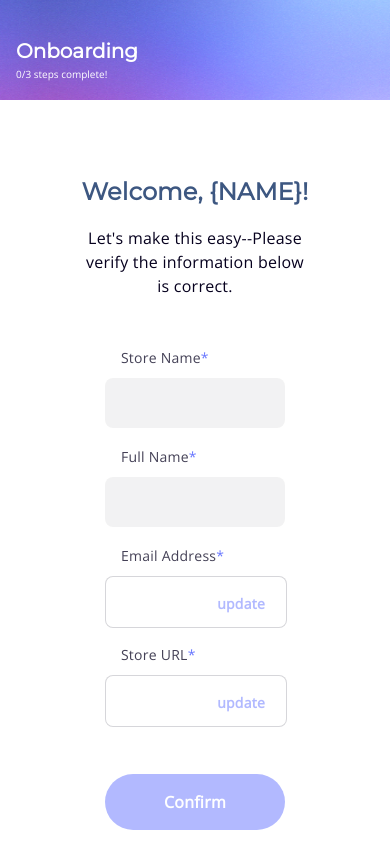
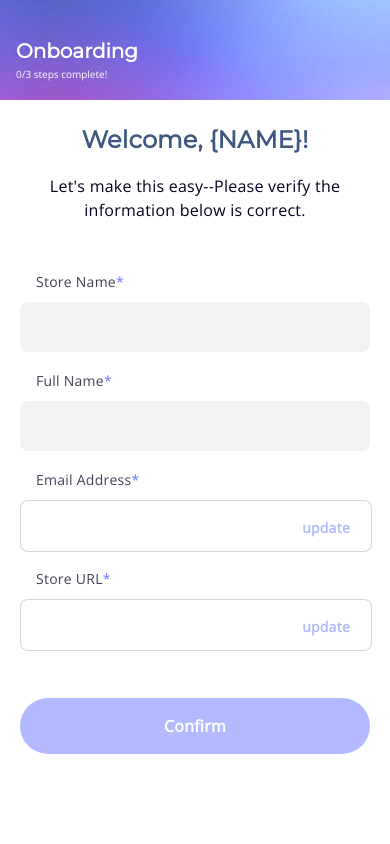
Before and after one commit to dkhmora/shipinsure-onboarding, a React (Create React App) app: page / in a window 390 px wide. Shown: the top 844 px of the page. Built offline with nearby package versions, Linux system fonts and the light colour scheme.

Commit message:
Updated form styling for mobile responsiveness

```diff
--- a/src/components/Form/Form.css
+++ b/src/components/Form/Form.css
@@ -9,9 +9,32 @@ p {
   flex: 1;
   flex-direction: column;
   align-items: center;
-  padding-left: 17%;
-  padding-right: 17%;
-  padding-top: 78px;
+  padding-left: 20px;
+  padding-right: 20px;
+  padding-top: 26px;
+  padding-bottom: 100px;
+}
+
+.form-inputs-container {
+  margin-top: 40px;
+  width: 100%;
+}
+
+@media (min-width: 1024px) {
+  .main-container {
+    display: flex;
+    flex: 1;
+    flex-direction: column;
+    align-items: center;
+    padding-left: 17%;
+    padding-right: 17%;
+    padding-top: 78px;
+  }
+
+  .form-inputs-container {
+    width: 70%;
+    max-width: 550px;
+  }
 }
 
 .form-container {
@@ -57,12 +80,6 @@ p {
   font-weight: 400;
   line-height: 24px; /* 150% */
   letter-spacing: 0.25px;
-}
-
-.form-inputs-container {
-  margin-top: 40px;
-  width: 70%;
-  max-width: 550px;
 }
 
 .form-inputs-section {
```
